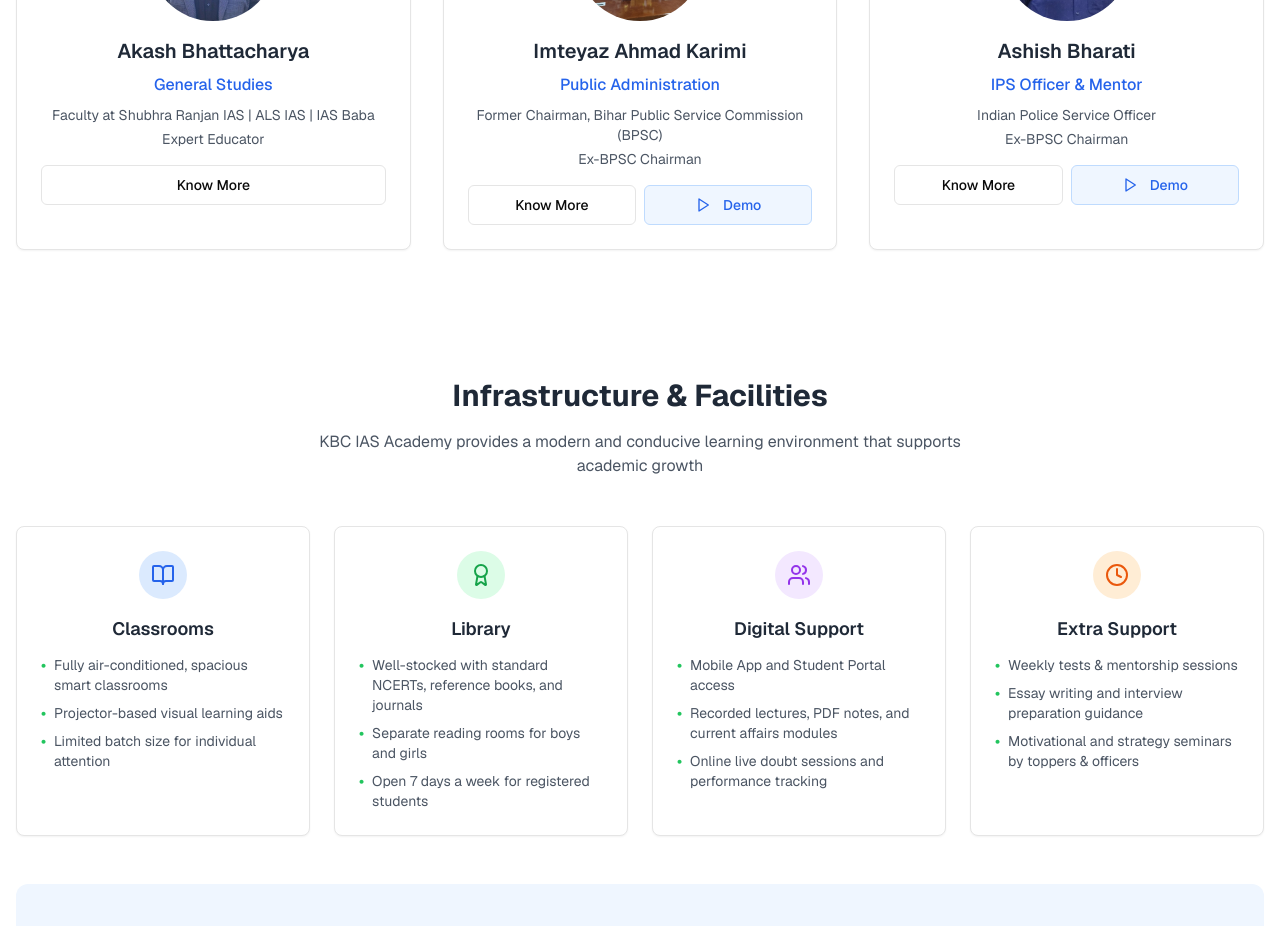
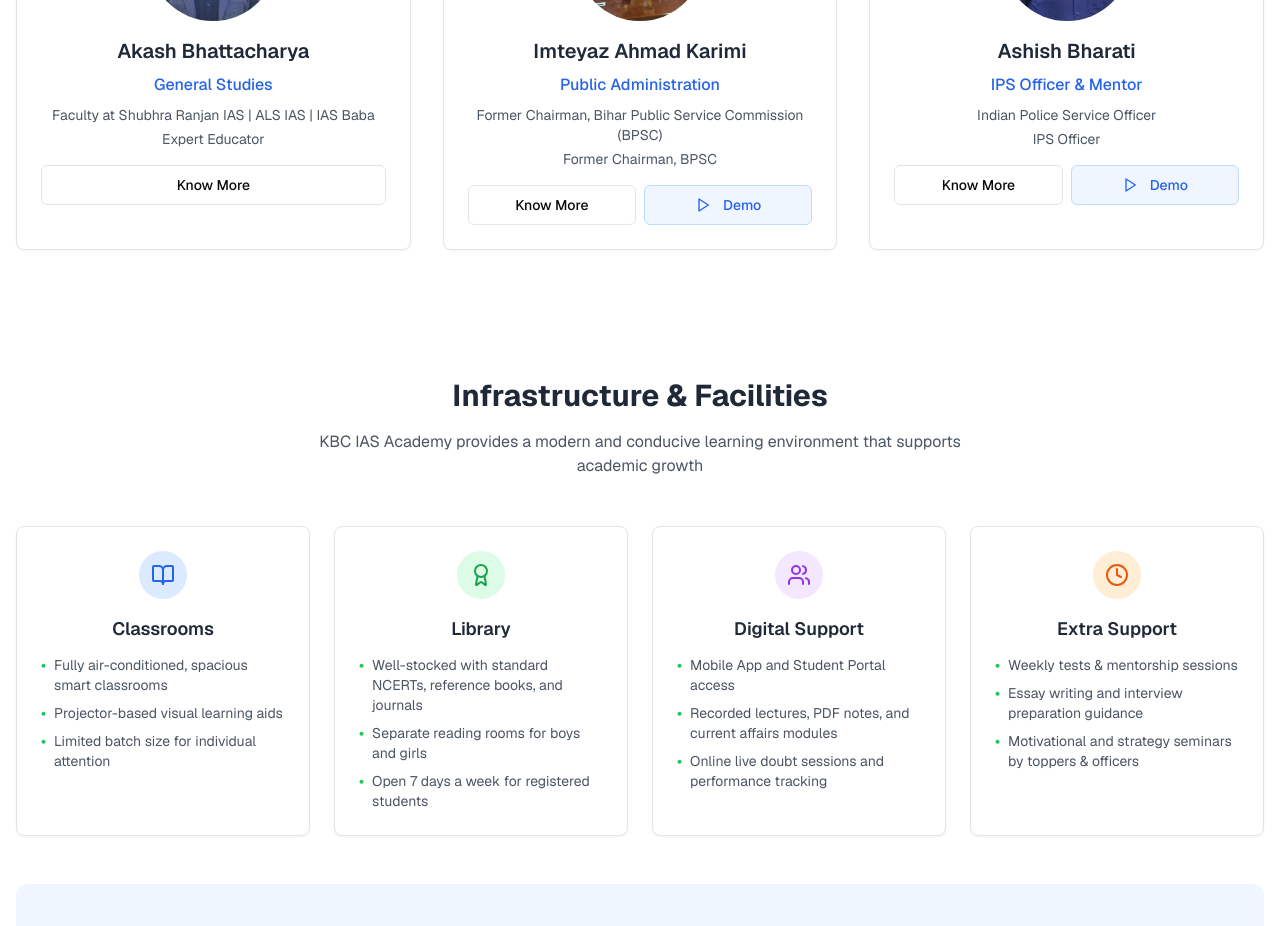
Before and after one commit to prannnjal/Kbc_Landing, a Next.js app: page / in a window 1280 px wide. Shown: the part 4460-5386 px from the top of the page. Built offline with nearby package versions, Linux system fonts and the light colour scheme.

Commit message:
removed Ex

```diff
--- a/app/page.js
+++ b/app/page.js
@@ -210,7 +210,7 @@ At KBC IAS Academy, I strive to bridge textbook knowledge with real-time underst
       name: "Imteyaz Ahmad Karimi",
       subject: "Public Administration",
       qualification: "Former Chairman, Bihar Public Service Commission (BPSC)",
-      experience: "Ex-BPSC Chairman",
+      experience: "Former Chairman, BPSC",
       image: "/fac4.jpg",
       youtubeUrl: "https://www.youtube.com/live/2J64kbrLyDM?si=r0IQlQS6vNKR4hjw",
       description: `Imteyaz Ahmad Karimi is a distinguished civil servant and administrator who served as the Chairman of the Bihar Public Service Commission (BPSC). Known for his integrity, administrative acumen, and commitment to transparency in recruitment, Mr. Karimi played a vital role in reforming the functioning of BPSC during his tenure.
@@ -227,7 +227,7 @@ His tenure is remembered for streamlining the examination process and ensuring a
       name: "Ashish Bharati",
       subject: "IPS Officer & Mentor",
       qualification: "Indian Police Service Officer",
-      experience: "Ex-BPSC Chairman",
+      experience: "IPS Officer",
       image: "/5acf3515-6b05-4ba9-b310-5f8b5b83aafa.jpg",
       youtubeUrl: "https://www.youtube.com/live/CxaYO_hajBM?si=ncKoXoLZqTDy_tLq",
       description: `Ashish Bharati is a distinguished Indian Police Service (IPS) officer who serves as a mentor and guide for KBC IAS Academy. With his extensive experience in law enforcement and public administration, he provides invaluable insights into the civil services examination and the responsibilities of public service.
```
